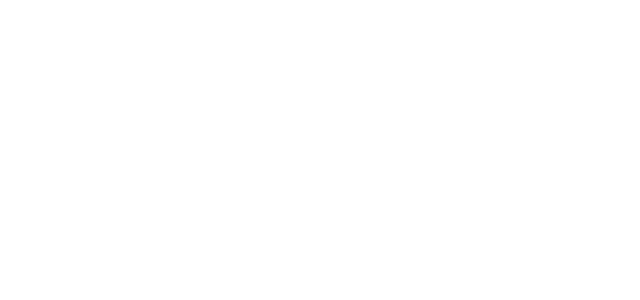
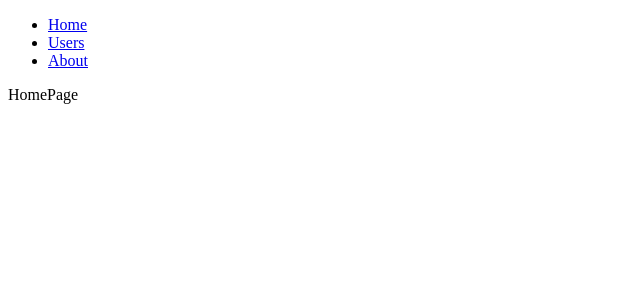
Before and after one commit to VladHevryk/hevryk_fe-pro_27.12.22, a React (Vite) app: page / in a window 1280 px wide. Shown: the top 300 px of the page, without its empty margins (0-640 px from the left). Built offline with nearby package versions, Linux system fonts and the light colour scheme.

Commit message:
add home work 24

```diff
--- a/package.json
+++ b/package.json
@@ -12,6 +12,7 @@
   "dependencies": {
     "react": "^18.2.0",
     "react-dom": "^18.2.0",
+    "react-router-dom": "^6.11.1",
     "sass": "^1.62.1",
     "scss": "^0.2.4"
   },
--- a/src/App.jsx
+++ b/src/App.jsx
@@ -1,11 +1,68 @@
+import { createBrowserRouter, RouterProvider } from "react-router-dom";
+import Layout from "./components/appLayout/Layout/Layout";
+import UsersPage from "./components/pageViews/UsersPage/UsersPage";
+import HomePage from "./components/pageViews/HomePage/HomePage";
+import AlbumsPage from "./components/pageViews/AlbumsPage/AlbumsPage";
+import PhotosPage from "./components/pageViews/PhotosPage/PhotosPage";
 
+const fetchUsers = () => {
+  return fetch("https://jsonplaceholder.typicode.com/users").then((response) =>
+    response.json()
+  );
+};
+
+const fetchAlbums = ({params}) => {
+  const {userId} = params
+  return fetch(`https://jsonplaceholder.typicode.com/albums?userId=${userId}`)
+  .then((response) => response.json())
+
+}
+
+const fetchPhotos = ({params}) => {
+  const {albumId} = params
+  return fetch(`https://jsonplaceholder.typicode.com/photos?albumId=${albumId}`)
+  .then((response) => response.json())
+
+}
+
+const routes = createBrowserRouter([
+  {
+    path: "/",
+    Component: Layout,
+    children: [
+      {
+        index: true,
+        Component: HomePage,
+      },
+      {
+        path: "users",
+        Component: UsersPage,
+        loader: fetchUsers
+      },
+      {
+        path: "users/:userId",
+        Component: AlbumsPage,
+        loader: fetchAlbums
+      },
+      {
+        path: "users/:userId/:albumId",
+        Component: PhotosPage,
+        loader: fetchPhotos
+      },
+      {
+        path: "about",
+        element: <h1>About</h1>,
+      },
+    ],
+  },
+]);
 
 function App() {
-
   return (
     <>
+      <RouterProvider router={routes} />
     </>
-  )
+  );
 }
 
-export default App
+export default App;
--- /dev/null
+++ b/src/components/appLayout/Layout/Layout.jsx
@@ -0,0 +1,25 @@
+import React from "react";
+import { Outlet, Link } from "react-router-dom";
+
+function Layout() {
+  return (
+    <div>
+      <nav>
+        <ul>
+          <li>
+            <Link to="/">Home</Link>
+          </li>
+          <li>
+            <Link to="/users">Users</Link>
+          </li>
+          <li>
+            <Link to="/about">About</Link>
+          </li>
+        </ul>
+      </nav>
+      <Outlet />
+    </div>
+  );
+}
+
+export default Layout;
--- /dev/null
+++ b/src/components/pageViews/AlbumsPage/AlbumsPage.jsx
@@ -0,0 +1,25 @@
+import React from "react";
+import { Link, useLoaderData, useParams } from "react-router-dom";
+
+function AlbumsPage() {
+  const { userId } = useParams();
+
+  const albums = useLoaderData();
+
+  return (
+    <>
+      <ul>
+        {albums.map((album) => (
+          <div key={album.id}>
+            <li>{album.title}</li>
+            <Link to={`/users/${userId}/${album.id}`}>
+              <button>show</button>
+            </Link>
+          </div>
+        ))}
+      </ul>
+    </>
+  );
+}
+
+export default AlbumsPage;
--- /dev/null
+++ b/src/components/pageViews/HomePage/HomePage.jsx
@@ -0,0 +1,9 @@
+import React from 'react'
+
+function HomePage() {
+  return (
+    <div>HomePage</div>
+  )
+}
+
+export default HomePage
--- /dev/null
+++ b/src/components/pageViews/PhotosPage/PhotosPage.jsx
@@ -0,0 +1,25 @@
+import React from "react";
+import { useParams, useLoaderData } from "react-router-dom";
+import style from "./PhotosPage.module.scss";
+
+function PhotosPage() {
+  const { albumId } = useParams();
+
+  const photos = useLoaderData();
+
+  return (
+    <>
+      <ul className={style.photo}>
+        {photos.map((photo) => (
+          <div key={photo.id}>
+            <li className={style.photo_list}>
+              <img className={style.photo_img} src={photo.url} />
+            </li>
+          </div>
+        ))}
+      </ul>
+    </>
+  );
+}
+
+export default PhotosPage;
--- /dev/null
+++ b/src/components/pageViews/PhotosPage/PhotosPage.module.scss
@@ -0,0 +1,8 @@
+.photo {
+    display: flex;
+    flex-wrap: wrap;
+    list-style: none;
+    &_img{
+        width: 200px;
+    }
+}
--- /dev/null
+++ b/src/components/pageViews/UsersPage/UsersPage.jsx
@@ -0,0 +1,23 @@
+import React from "react";
+import { Link, useLoaderData } from "react-router-dom";
+
+function UsersPage() {
+  const users = useLoaderData();
+
+  return (
+    <>
+      <ul>
+        {users.map((user) => (
+          <div key={user.id}>
+            <li>{user.username}</li>
+            <Link to={`/users/${user.id}`}>
+              <button>Show Albums</button>
+            </Link>
+          </div>
+        ))}
+      </ul>
+    </>
+  );
+}
+
+export default UsersPage;
```
Also changed, not shown: 1 other file (tests, documents, lock files or other folders).
